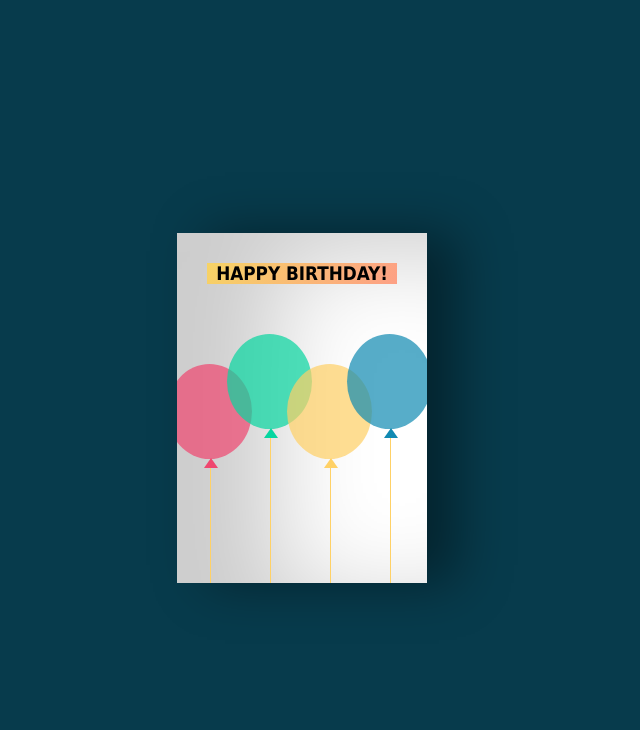
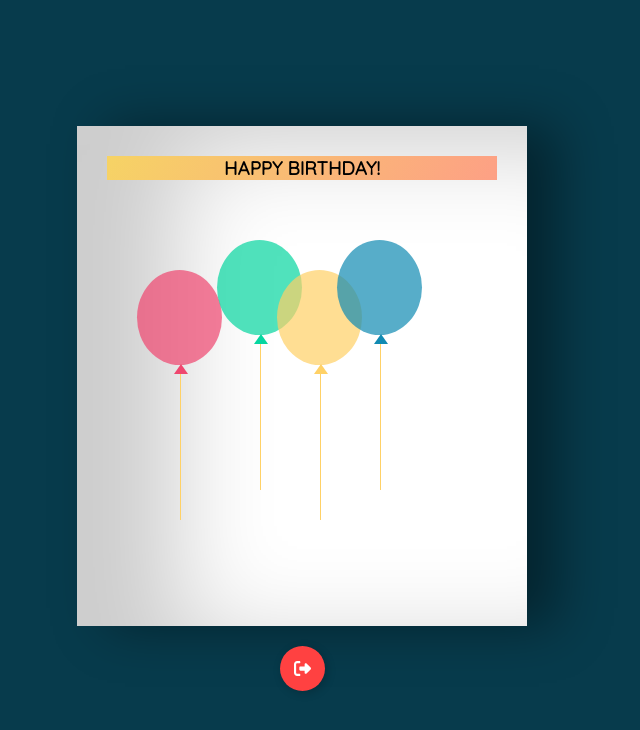
Before and after one commit to srshah27/birthday, a website with bundled scripts: page card.html in a window 1280 px wide. Shown: the whole page, without its empty margins (338-978 px from the left). Built offline with nearby package versions, Linux system fonts and the light colour scheme.

Commit message:
no time to explain

```diff
--- a/card.html
+++ b/card.html
@@ -18,15 +18,33 @@
 				</div>
 			</div>
 			<div class="cardInside">
-				<p>Dear THE-HARA,</p>
-				<p>
-					Happy birthday!! I hope your day is filled with lots of love and
-					laughter! May all of your birthday wishes come true.
+				<p id="heading">Dear THE-HARA,</p>
+				<p id="content">
+					Happy birthday!!<br />
+					Wooohhoo 🥳🥳 You are 21. <br />
+					You can legally get married now. The Paris offer still stands though
+					👀. Hopefully we find a job before getting married. <br />
+					Once we do we are atleast going to a Taylor Swift concert, if not
+					Paris. <br />
+					By then I we will grow up though, still I can be the "Big' Swiftie"
 				</p>
 				<p class="name">Yours Truly</p>
-				<br/>
-				<p class="endname">Lil' Swiftie</p>
+				<br />
+				<p class="endname">Lil' Swiftie <br />(soon to be Big')</p>
 			</div>
 		</div>
+		<button class="Btn">
+			<div class="sign">
+				<svg viewBox="0 0 512 512">
+					<path
+						d="M377.9 105.9L500.7 228.7c7.2 7.2 11.3 17.1 11.3 27.3s-4.1 20.1-11.3 27.3L377.9 406.1c-6.4 6.4-15 9.9-24 9.9c-18.7 0-33.9-15.2-33.9-33.9l0-62.1-128 0c-17.7 0-32-14.3-32-32l0-64c0-17.7 14.3-32 32-32l128 0 0-62.1c0-18.7 15.2-33.9 33.9-33.9c9 0 17.6 3.6 24 9.9zM160 96L96 96c-17.7 0-32 14.3-32 32l0 256c0 17.7 14.3 32 32 32l64 0c17.7 0 32 14.3 32 32s-14.3 32-32 32l-64 0c-53 0-96-43-96-96L0 128C0 75 43 32 96 32l64 0c17.7 0 32 14.3 32 32s-14.3 32-32 32z"
+					></path>
+				</svg>
+			</div>
+
+			<a href="last.html"><div class="text">BYE</div></a>
+		</button>
+
+		<script type="module" src="./js/conf.js"></script>
 	</body>
 </html>
--- a/style/card.css
+++ b/style/card.css
@@ -1,15 +1,19 @@
+@import url('https://fonts.googleapis.com/css2?family=Quicksand&display=swap');
+@import url('https://fonts.googleapis.com/css2?family=Rochester&display=swap');
+
 body {
 	display: flex;
 	align-items: center;
 	justify-content: center;
 	height: 100vh;
 	background-color: #073b4c;
+	flex-direction: column;
 }
 
 .birthdayCard {
 	position: relative;
-	width: 250px;
-	height: 350px;
+	width: 450px;
+	height: 500px;
 	cursor: pointer;
 	transform-style: preserve-3d;
 	transform: perspective(2500px);
@@ -30,11 +34,20 @@ body {
 	visibility: hidden;
 }
 
+#heading {
+	font-family: 'Quicksand', sans-serif;
+}
+
+#content {
+	font-size: 22px;
+	line-height: 1.3;
+}
+
 .cardFront {
 	position: relative;
 	background-color: #fff;
-	width: 250px;
-	height: 350px;
+	width: 100%;
+	height: 100%;
 	overflow: hidden;
 	transform-origin: left;
 	box-shadow: inset 100px 20px 100px rgba(0, 0, 0, 0.2),
@@ -43,7 +56,7 @@ body {
 }
 
 .happy {
-	font-family: Tahoma, sans-serif;
+	font-family: 'Quicksand', sans-serif;
 	text-align: center;
 	margin: 30px;
 	background-image: linear-gradient(120deg, #f6d365 0%, #fda085 100%);
@@ -51,8 +64,14 @@ body {
 	backface-visibility: visible;
 }
 
+span {
+	font-family: 'Quicksand', sans-serif;
+}
 .balloons {
 	position: absolute;
+	display: flex;
+	justify-content: center;
+	align-items: center;
 }
 
 .balloonOne,
@@ -67,26 +86,26 @@ body {
 
 .balloonOne {
 	background-color: rgb(239, 71, 111, 0.7);
-	left: -10px;
-	top: 50px;
+	left: 60px;
+	top: 60px;
 }
 
 .balloonTwo {
 	background-color: rgb(6, 214, 160, 0.7);
-	left: 50px;
-	top: 20px;
+	left: 140px;
+	top: 30px;
 }
 
 .balloonThree {
 	background-color: rgb(255, 209, 102, 0.7);
-	left: 110px;
-	top: 50px;
+	left: 200px;
+	top: 60px;
 }
 
 .balloonFour {
 	background-color: rgb(17, 138, 178, 0.7);
-	left: 170px;
-	top: 20px;
+	left: 260px;
+	top: 30px;
 }
 
 .balloonOne:before,
@@ -133,8 +152,8 @@ body {
 .cardInside {
 	position: absolute;
 	background-color: #fff;
-	width: 250px;
-	height: 350px;
+	width: 100%;
+	height: 100%;
 	z-index: -1;
 	left: 0;
 	top: 0;
@@ -142,30 +161,101 @@ body {
 }
 
 p {
-	font-family: 'Brush Script MT', cursive;
+	font-family: 'Cedarville Cursive', cursive;
+	font-family: 'Rochester', cursive;
 	margin: 40px;
 	color: #333;
 }
 
 .name {
 	position: absolute;
-	font-size: 12px;
-	left: 150px;
-	top: 200px;
+	font-size: 16px;
+	left: 250px;
+	top: 350px;
 	color: #333;
 }
 .endname {
 	position: absolute;
-	left: 150px;
-	top: 250px;
+	left: 250px;
+	top: 380px;
 	color: #333;
 }
 
 .back {
-	font-family: Tahoma, sans-serif;
+	font-family: 'Cedarville Cursive', cursive;
+	font-family: 'Rochester', cursive;
 	color: #333;
 	text-align: center;
 	margin: 30px;
 	outline-color: #333;
 	outline-style: dotted;
 }
+
+.Btn {
+	margin-top: 20px;
+	display: flex;
+	align-items: center;
+	justify-content: flex-start;
+	width: 45px;
+	height: 45px;
+	border: none;
+	border-radius: 50%;
+	cursor: pointer;
+	position: relative;
+	overflow: hidden;
+	transition-duration: 0.3s;
+	box-shadow: 2px 2px 10px rgba(0, 0, 0, 0.199);
+	background-color: rgb(255, 65, 65);
+}
+
+/* plus sign */
+.sign {
+	width: 100%;
+	transition-duration: 0.3s;
+	display: flex;
+	align-items: center;
+	justify-content: center;
+}
+
+.sign svg {
+	width: 17px;
+}
+
+.sign svg path {
+	fill: white;
+}
+/* text */
+.text {
+	position: absolute;
+	right: 0%;
+	top: 15px;
+	width: 0%;
+	opacity: 0;
+	color: white;
+	font-size: 1.2em;
+	font-weight: 600;
+	transition-duration: 0.3s;
+}
+/* hover effect on button width */
+.Btn:hover {
+	width: 125px;
+	border-radius: 40px;
+	transition-duration: 0.3s;
+}
+
+.Btn:hover .sign {
+	width: 30%;
+	transition-duration: 0.3s;
+	padding-left: 20px;
+}
+/* hover effect button's text */
+.Btn:hover .text {
+	opacity: 1;
+	width: 70%;
+	transition-duration: 0.3s;
+	padding-right: 10px;
+}
+/* button click effect*/
+.Btn:active {
+	transform: translate(2px, 2px);
+}
```
